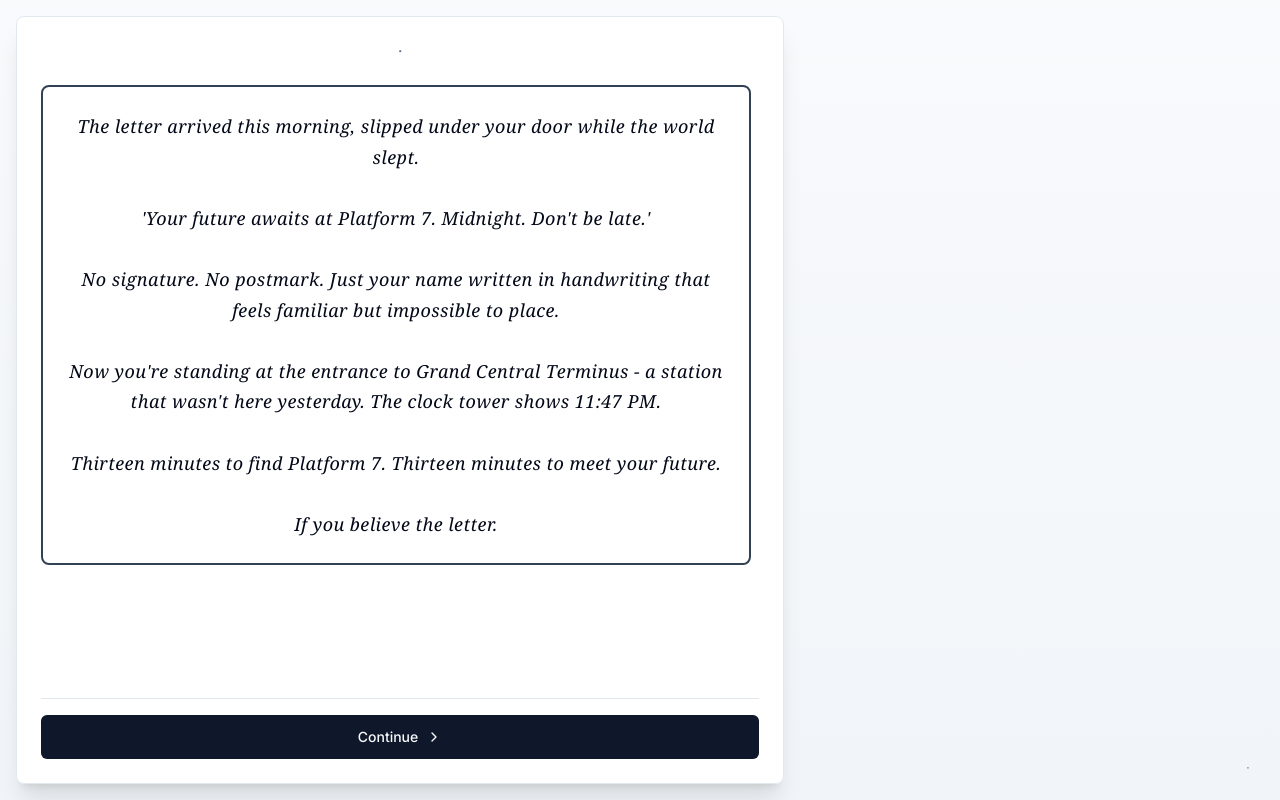
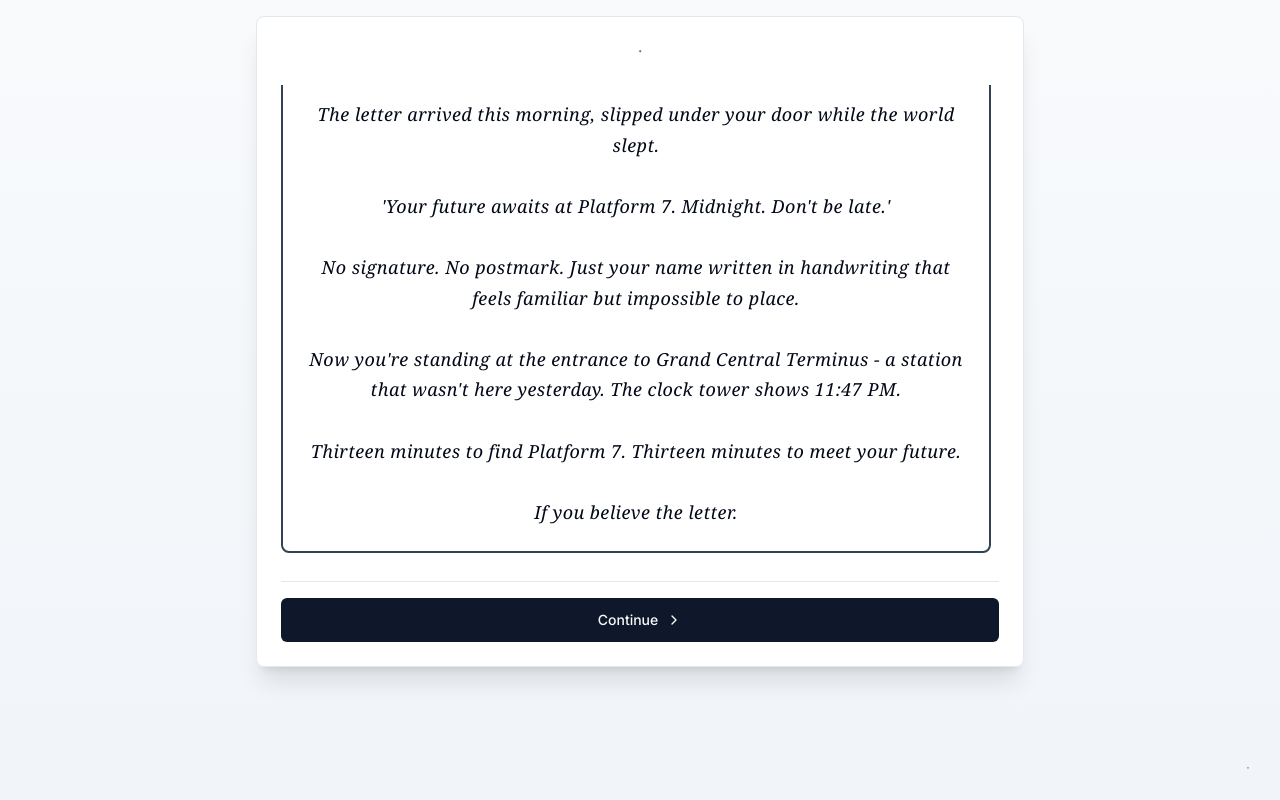
Before and after one commit to AbdusM/lux-story, a Next.js app: page / in a window 1280 px wide. Both pictures are taken after a click on the button "Begin New Journey". Built offline with nearby package versions, Linux system fonts and the light colour scheme.

Commit message:
Revert "Fix viewport scrolling issues with flexible layout"
This reverts commit 2bbc69f7f89f203322f0abe7999a7be9d42d776c.

```diff
--- a/components/GameInterface.tsx
+++ b/components/GameInterface.tsx
@@ -278,16 +278,16 @@ export function GameInterface() {
   const quietHourClass = gcState.time.stopped ? 'quiet-hour' : ''
 
   return (
-    <div className={`min-h-screen flex flex-col performance-${performanceLevel} grand-central-terminus ${platformClass} ${quietHourClass}`}>
-      <Card className="max-w-3xl mx-auto m-4 bg-white/95 dark:bg-gray-900/95 backdrop-blur-sm shadow-xl flex-1 flex flex-col">
+    <div className={`container max-w-4xl mx-auto p-4 performance-${performanceLevel} grand-central-terminus ${platformClass} ${quietHourClass}`}>
+      <Card className="max-w-3xl mx-auto bg-white/95 dark:bg-gray-900/95 backdrop-blur-sm shadow-xl">
         <CardHeader>
           <CardTitle className="text-center text-sm text-muted-foreground">
             <span>·</span>
           </CardTitle>
         </CardHeader>
-        <CardContent className="flex-1 flex flex-col">
-          {/* Messages Area - Takes available space */}
-          <div className="flex-1 overflow-y-auto mb-4 space-y-3 pr-2 min-h-0">
+        <CardContent>
+          {/* Messages Area - The only thing on screen */}
+          <div className="h-[60vh] overflow-y-auto mb-4 space-y-3 pr-2">
             {messages.length === 0 ? (
               <div className="text-center text-muted-foreground py-8">
                 <p>Your journey begins...</p>
@@ -306,8 +306,8 @@ export function GameInterface() {
             <div ref={messagesEndRef} />
           </div>
 
-          {/* Action Area - Fixed at bottom */}
-          <div className="border-t pt-4 flex-shrink-0">
+          {/* Action Area - Adaptive choice layout */}
+          <div className="border-t pt-4">
             {currentScene?.type === 'choice' && currentScene.choices ? (
               <div className={
                 currentScene.choices.length === 1
```
